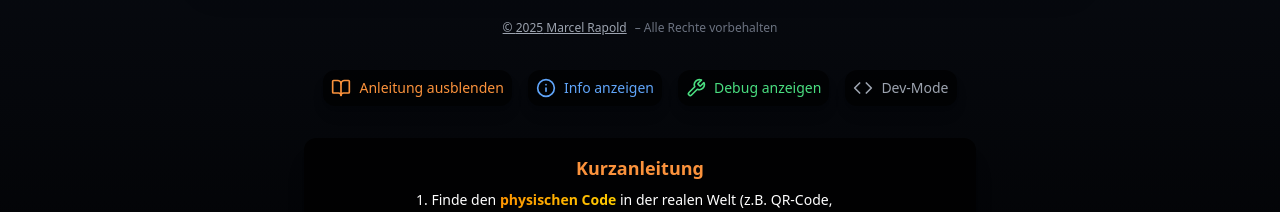
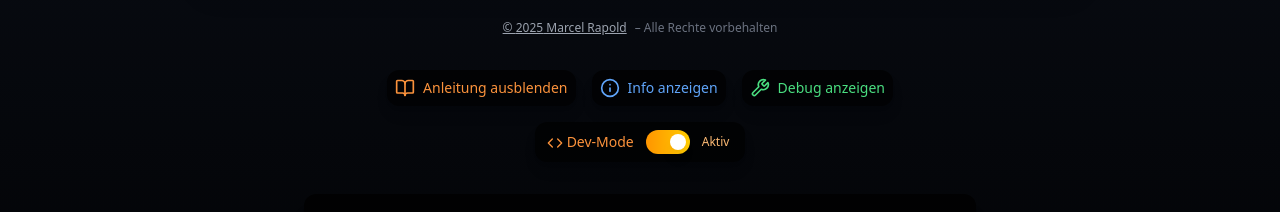
Before and after one commit to muraschal/lnhunt, a Next.js app: page / in a window 1280 px wide. Shown: the part 801-1013 px from the top of the page. Built offline with nearby package versions, Linux system fonts and the light colour scheme; no server answers.

Commit message:
Ersetze Dev-Mode-Button durch Slider mit verbesserter Darstellung und Logik

```diff
--- a/pages/index.js
+++ b/pages/index.js
@@ -9,15 +9,16 @@ import { CheckCircle, Lock, HelpCircle, Zap, Wrench, Info, XCircle, Play, Check,
 import { ProgressIndicator } from '../components/progress-indicator'
 
 /**
- * Funktion zum Überprüfen, ob aktuelle Umgebung Preview ist
- * @returns {boolean} - true, wenn die Umgebung eine Preview-Umgebung ist
+ * Funktion zum Überprüfen, ob aktuelle Umgebung Entwicklung oder Preview ist
+ * @returns {boolean} - true, wenn die Umgebung eine Development- oder Preview-Umgebung ist
  */
-const isPreviewEnvironment = () => {
+const isDevOrPreviewEnvironment = () => {
   if (typeof window === 'undefined') return false;
 
-  // Überprüfen, ob die URL auf vercel.app endet (typisch für Preview)
   const hostname = window.location.hostname;
-  return hostname.includes('vercel.app') ||
+  return hostname === 'localhost' ||
+         hostname === '127.0.0.1' ||
+         hostname.includes('vercel.app') ||
          hostname.includes('preview') ||
          hostname.includes('pr-');
 };
@@ -120,13 +121,17 @@ export default function Home() {
     // Status immer auf "nicht abgeschlossen" setzen, um Button stets verfügbar zu halten
     setLnhuntCompleted(false);
 
-    // Dev-Mode-Status aus localStorage holen, oder auf true setzen wenn in Preview-Umgebung
+    // Dev-Mode-Status aus localStorage holen, oder auf true setzen wenn in Development/Preview-Umgebung
     if (typeof window !== 'undefined') {
       const savedDevMode = localStorage.getItem('dev_mode_enabled');
-      // In Preview-Umgebung standardmäßig aktivieren, sonst den gespeicherten Wert verwenden
-      const shouldEnableDevMode = isPreviewEnvironment() ?
-        (savedDevMode !== 'false') : // In Preview: Aktiviert, es sei denn, explizit deaktiviert
-        (savedDevMode === 'true');   // Anderswo: Deaktiviert, es sei denn, explizit aktiviert
+
+      // Der Dev-Mode soll standardmäßig aktiviert sein auf:
+      // 1. localhost/Development
+      // 2. Preview-Umgebungen (vercel.app)
+      // 3. Wenn der Benutzer ihn explizit aktiviert hat
+      const shouldEnableDevMode = isDevOrPreviewEnvironment() ?
+        (savedDevMode !== 'false') : // In Dev/Preview: Aktiviert, es sei denn, explizit deaktiviert
+        (savedDevMode === 'true');   // In Produktion: Deaktiviert, es sei denn, explizit aktiviert
 
       setDevModeEnabled(shouldEnableDevMode);
       // Globale Variable für devLog
@@ -303,6 +308,29 @@ export default function Home() {
       }, 3000) // Längere Anzeigezeit (3 Sekunden statt 1.5 Sekunden)
     }
   }
+
+  // Funktion zum Umschalten des Dev-Modus mit Feedback-Sound
+  const toggleDevMode = () => {
+    // Umschalten des Dev-Modus mit Sound-Feedback
+    const newState = !devModeEnabled;
+    setDevModeEnabled(newState);
+
+    // Spiele einen Sound ab, je nach neuem Status
+    if (newState) {
+      // Dev-Modus aktiviert: Success-Sound abspielen
+      const audio = new Audio('/audio/success2.mp3');
+      audio.volume = 0.7; // Etwas leiser als normale Sounds
+      audio.play();
+    } else {
+      // Dev-Modus deaktiviert: Kurzes Klick-Geräusch (optional)
+      const audio = new Audio('/audio/success.mp3');
+      audio.volume = 0.3; // Deutlich leiser
+      audio.play();
+    }
+
+    // Optional: Feedback-Vibration
+    vibrate('normal');
+  };
 
   return (
     <main className="min-h-screen bg-gradient-to-b from-gray-900 to-black text-white p-8">
@@ -749,19 +777,38 @@ export default function Home() {
             <Wrench className="w-5 h-5" />
             <span className="text-sm">{showDebugPanel ? 'Debug ausblenden' : 'Debug anzeigen'}</span>
           </button>
-          {/* Dev-Mode Toggle Button */}
-          <button
-            onClick={() => setDevModeEnabled(prev => !prev)}
-            className={`bg-black/70 p-2 rounded-xl shadow-lg transition flex items-center gap-2 ${
-              devModeEnabled
-                ? 'bg-gradient-to-r from-orange-500 to-amber-500 text-white'
-                : 'text-gray-400'
-            }`}
-            aria-label="Dev-Mode umschalten"
-          >
-            <Code className="w-5 h-5" />
-            <span className="text-sm">Dev-Mode{devModeEnabled ? ' (aktiv)' : ''}</span>
-          </button>
+        </div>
+
+        {/* Dev-Mode Toggle mit Slider */}
+        <div className="mt-4 flex justify-center">
+          <div className="bg-black/70 p-2 pl-3 pr-4 rounded-xl shadow-lg flex items-center gap-3">
+            <span className={`text-sm ${devModeEnabled ? 'text-orange-400 font-medium' : 'text-gray-400'}`}>
+              <Code className="w-4 h-4 inline-block mr-1" />
+              Dev-Mode
+            </span>
+
+            {/* Custom Toggle Slider */}
+            <button
+              onClick={toggleDevMode}
+              className={`relative inline-flex h-6 w-11 items-center rounded-full transition-colors focus:outline-none focus:ring-2 focus:ring-offset-2 ${
+                devModeEnabled
+                  ? 'bg-gradient-to-r from-orange-500 to-amber-500 focus:ring-orange-500'
+                  : 'bg-gray-600 focus:ring-gray-500'
+              }`}
+              role="switch"
+              aria-checked={devModeEnabled}
+            >
+              <span
+                className={`inline-block h-4 w-4 transform rounded-full bg-white shadow-lg transition-transform ${
+                  devModeEnabled ? 'translate-x-6' : 'translate-x-1'
+                }`}
+              />
+            </button>
+
+            <span className={`text-xs ${devModeEnabled ? 'text-orange-300' : 'text-gray-500'}`}>
+              {devModeEnabled ? 'Aktiv' : 'Inaktiv'}
+            </span>
+          </div>
         </div>
 
         {/* Debug Panel */}
```
